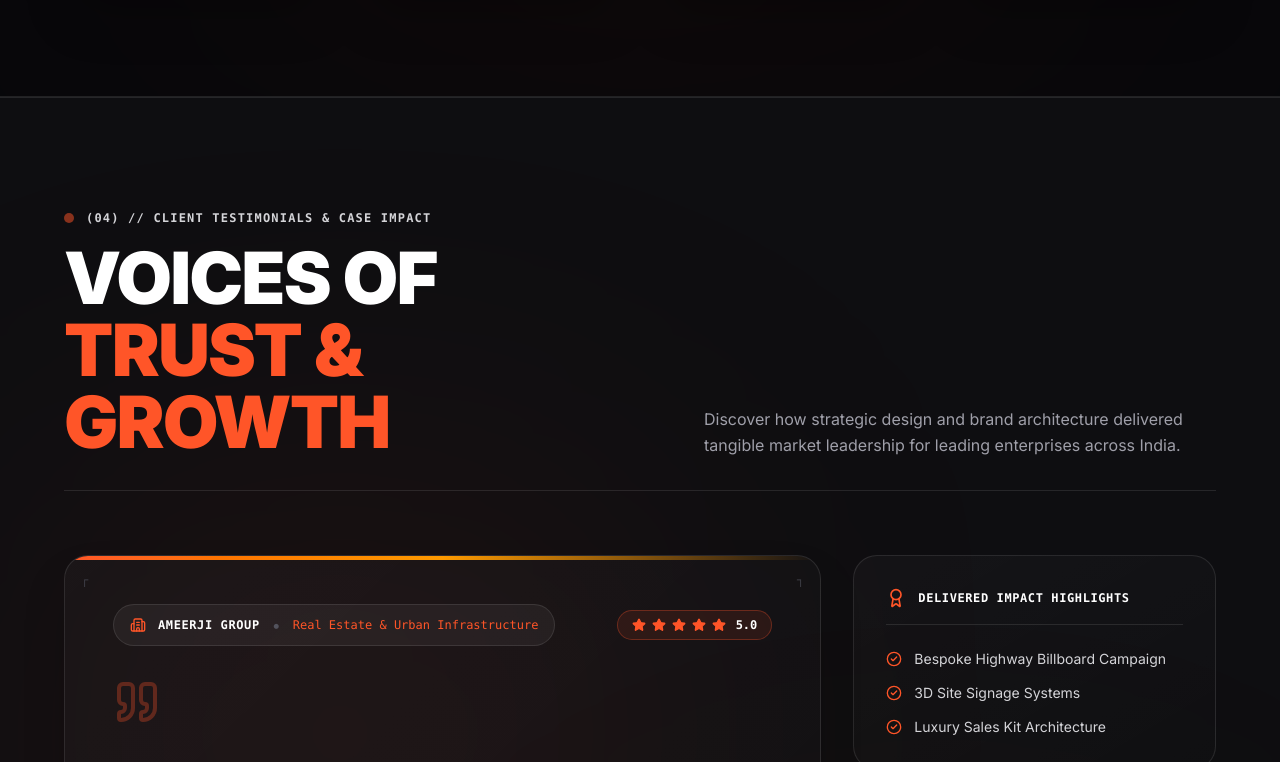
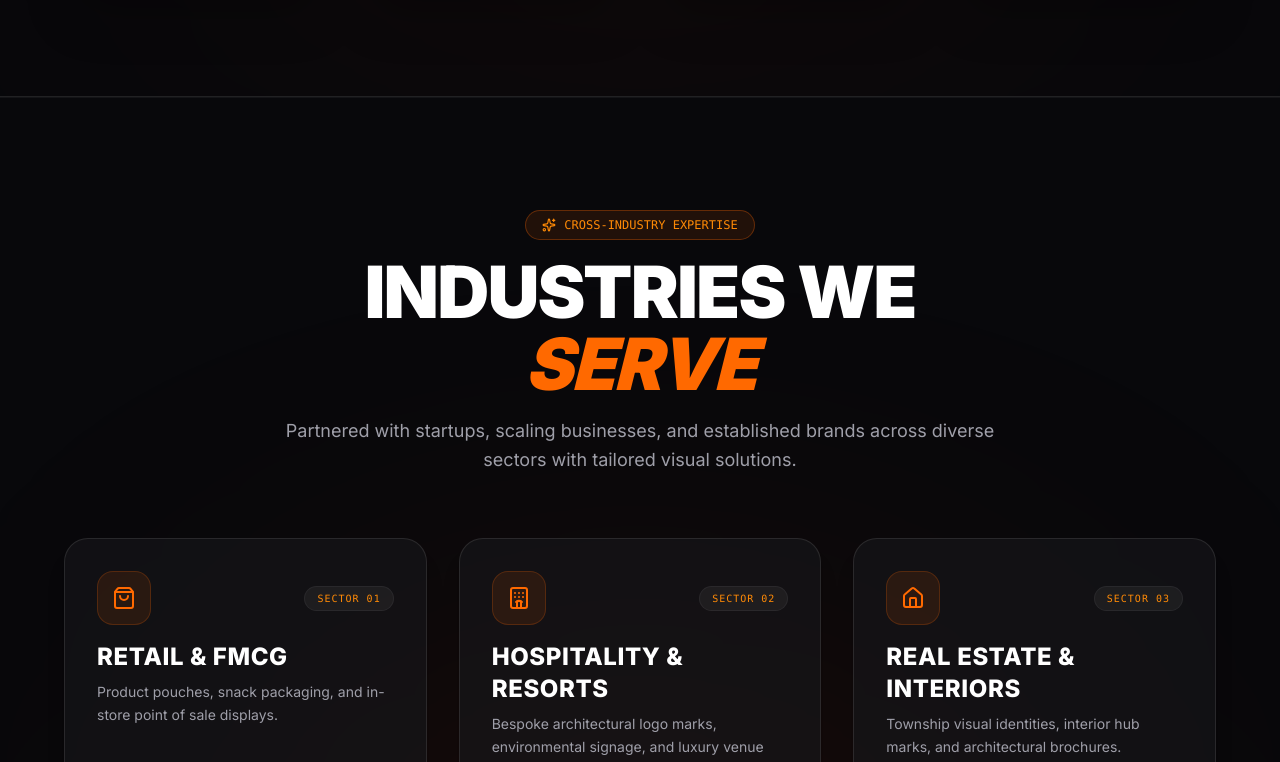
Before and after one commit to sachinrawat6264384464/port3.0, a Next.js app: page / in a window 1280 px wide. Shown: the part 1558-2320 px from the top of the page. Built offline with nearby package versions, Linux system fonts and the light colour scheme.

Commit message:
Reposition CustomerSuccessStories section right above the Footer component on the homepage

```diff
--- a/src/app/page.tsx
+++ b/src/app/page.tsx
@@ -26,13 +26,13 @@ export default function Home() {
       {/* STATS & METRICS COUNTER */}
       <StatsMetricsCounter />
 
-      {/* CLIENT TESTIMONIALS & SUCCESS STORIES */}
-      <CustomerSuccessStories />
-
       {/* INDUSTRIES SERVED & CLIENT LOGOS */}
       <IndustriesServed />
       <LogoGrid />
       <FallingClientsSection />
+
+      {/* CLIENT TESTIMONIALS & SUCCESS STORIES (PLACED RIGHT ABOVE FOOTER) */}
+      <CustomerSuccessStories />
 
       {/* FOOTER */}
       <Footer />
```
